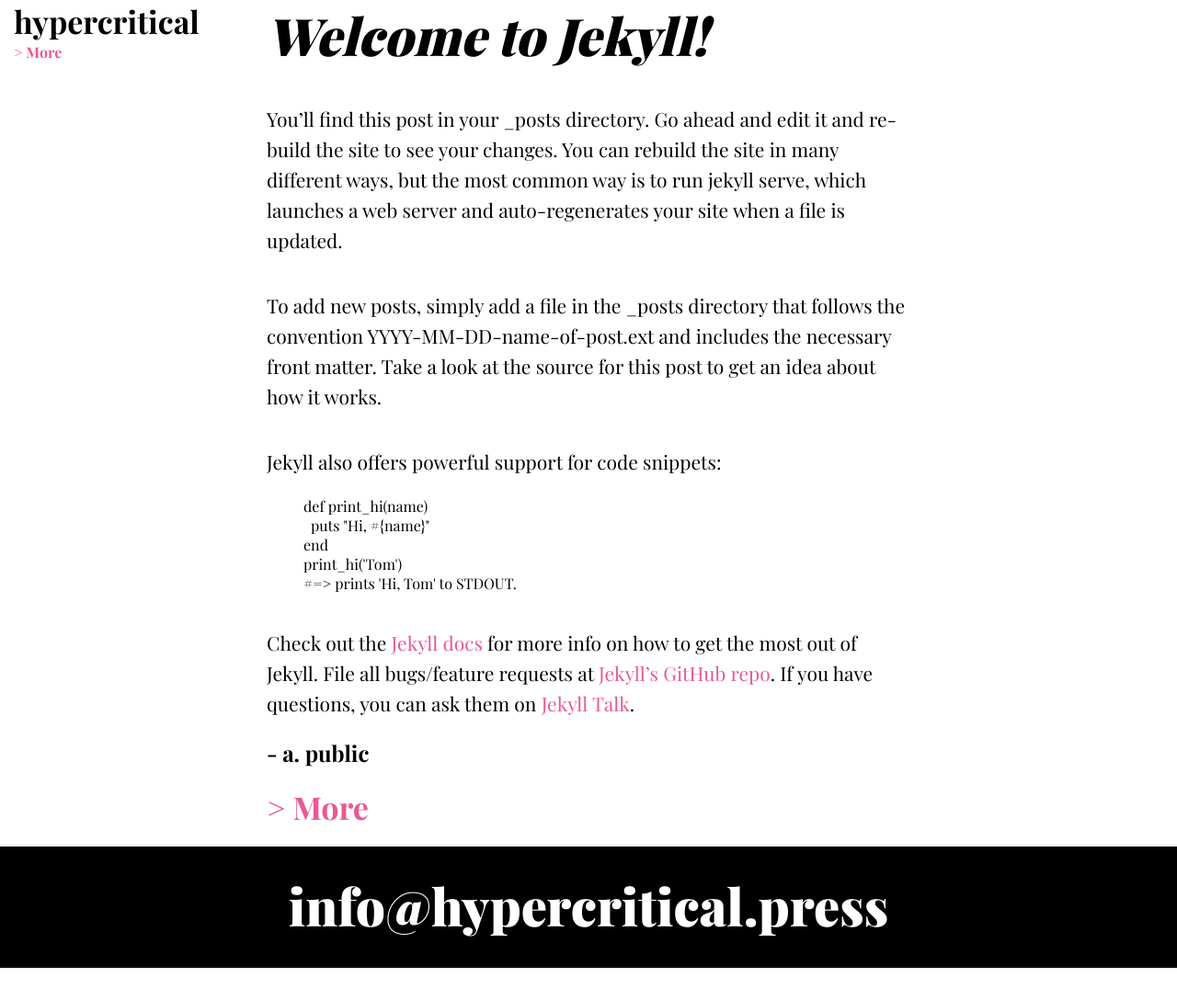
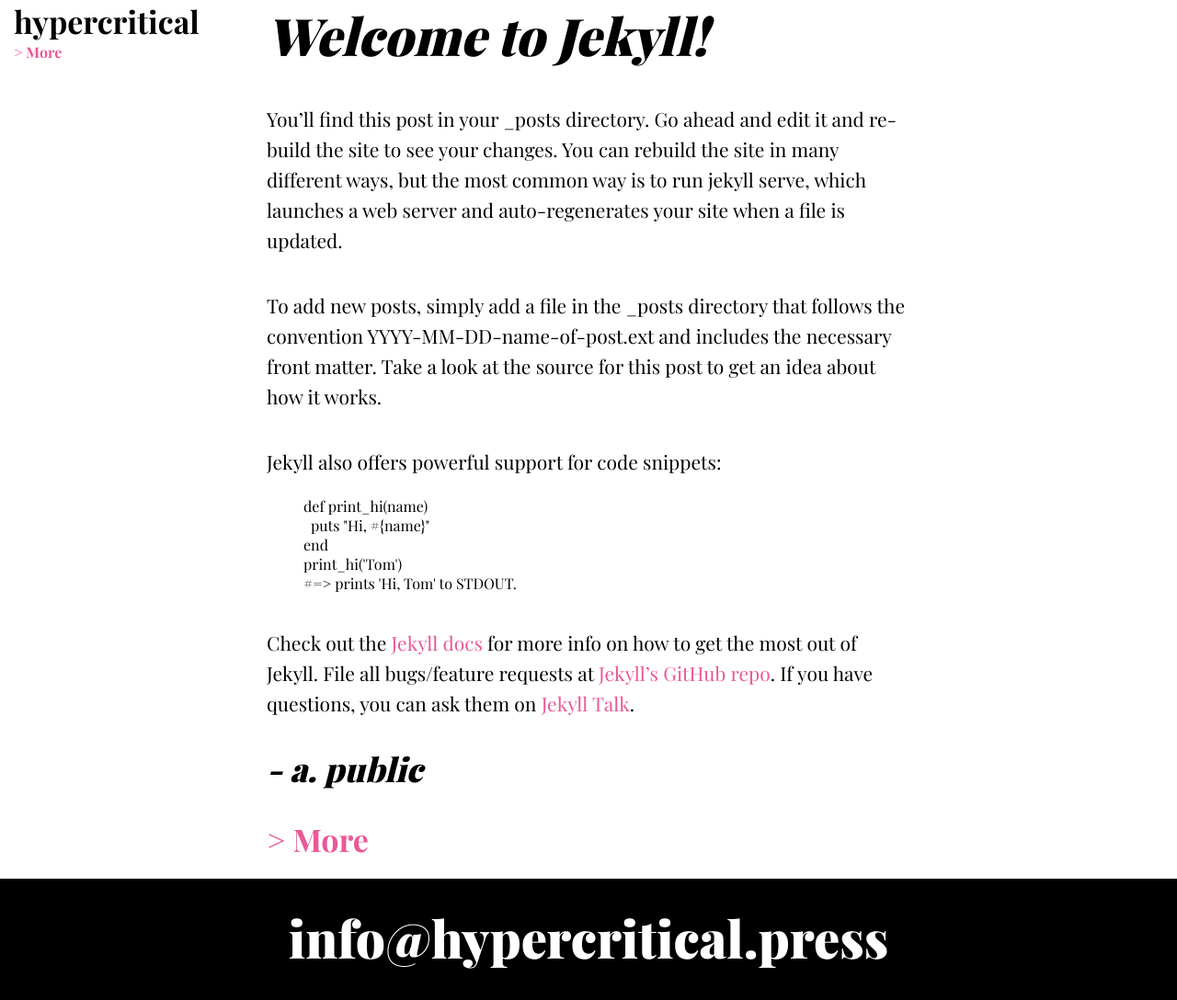
Before and after one commit to Hypercritical/hypercritical, a Jekyll site: the page built from index.html, in a window 1280 px wide. Shown: the whole page at 92% size. Built offline with Jekyll 4.4.1, drawn with Linux system fonts in a browser that asks for light colours; some web fonts are replaced; before the commit the page ends 1053 px from its top, so only the background shows below that.

Commit message:
Update styles.scss

```diff
--- a/assets/styles/styles.scss
+++ b/assets/styles/styles.scss
@@ -155,3 +155,8 @@ p{
     }
   }
 }
+.signature{
+  font-size: 36px;
+  font-weight: 900;
+  font-style: italic;
+}
```
